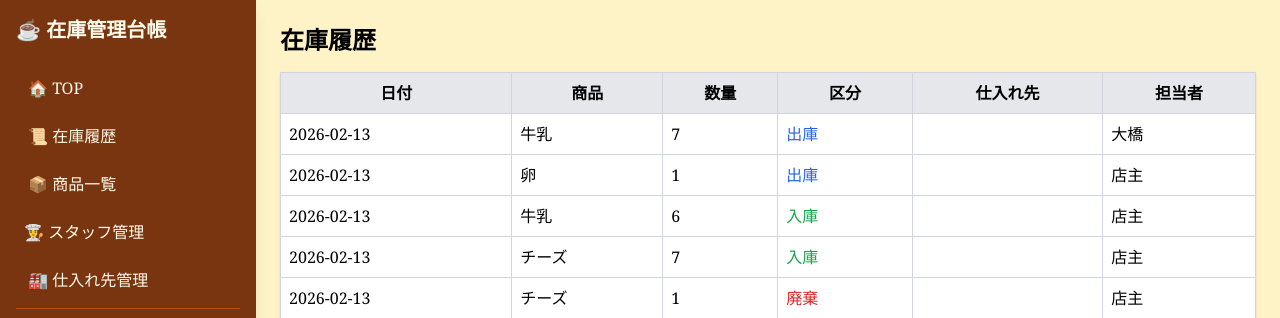
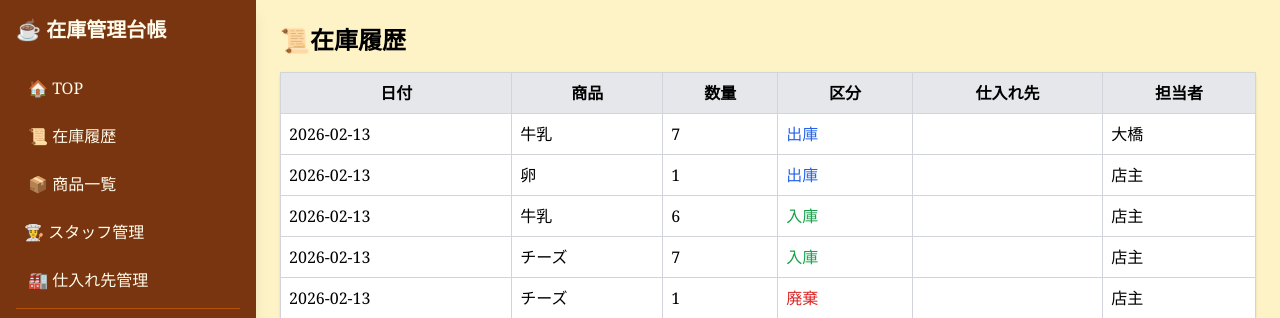
Before and after one commit to sunabakosora/cafe_stock, a Flask app: page /inventory/logs in a window 1280 px wide. Shown: the top 318 px of the page. Run offline with Flask 3, Linux system fonts and the light colour scheme; a user stored in the database is signed in; data comes from the database, SQL or seed files in the repository; both versions use the stored data as it was after the commit; some libraries are stand-ins or nearby versions.

Commit message:
絵文字追加

```diff
--- a/templates/inventory_logs.html
+++ b/templates/inventory_logs.html
@@ -1,7 +1,7 @@
 {% extends "base.html" %}
 {% block content %}
 
-<h2 class="text-2xl font-bold mb-4">在庫履歴</h2>
+<h2 class="text-2xl font-bold mb-4">📜在庫履歴</h2>
 
 <table class="w-full bg-white shadow rounded border border-gray-300 border-collapse">
 <tr class="bg-gray-200">
```
Also changed, not shown: cafe_stock.db.
